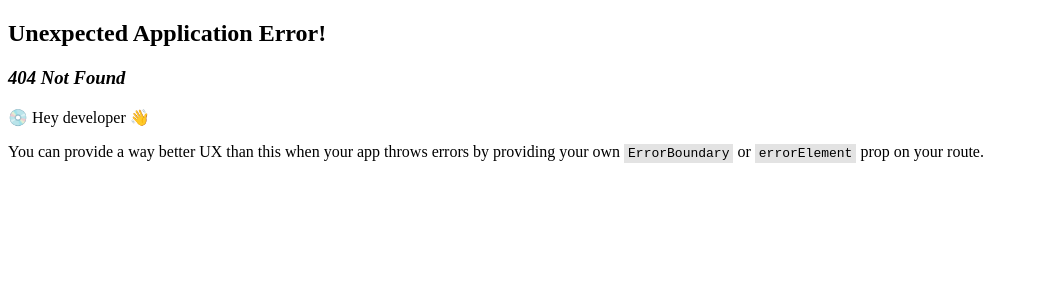
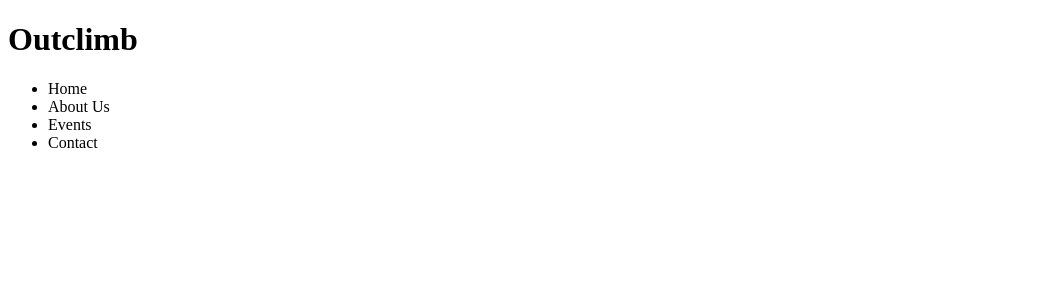
Before and after one commit to NicholeMattera/Outclimb.gay, a React (Vite) app: page /404 in a window 1280 px wide. Before the commit this address had no page. Shown: the top 300 px of the page, without its empty margins (0-1039 px from the left). Built offline with nearby package versions, Linux system fonts and the light colour scheme.

Commit message:
✨ Added 404 page

```diff
--- /dev/null
+++ b/src/views/NotFound/NotFound.tsx
@@ -0,0 +1,13 @@
+import Header from 'components/Header/Header';
+
+import './NotFound.scss'
+
+function NotFound() {
+    return (
+        <>
+            <Header />
+        </>
+    )
+}
+
+export default NotFound
```
Also changed, not shown: src/main.tsx (+18 -7 lines), src/views/NotFound/NotFound.scss (added).
